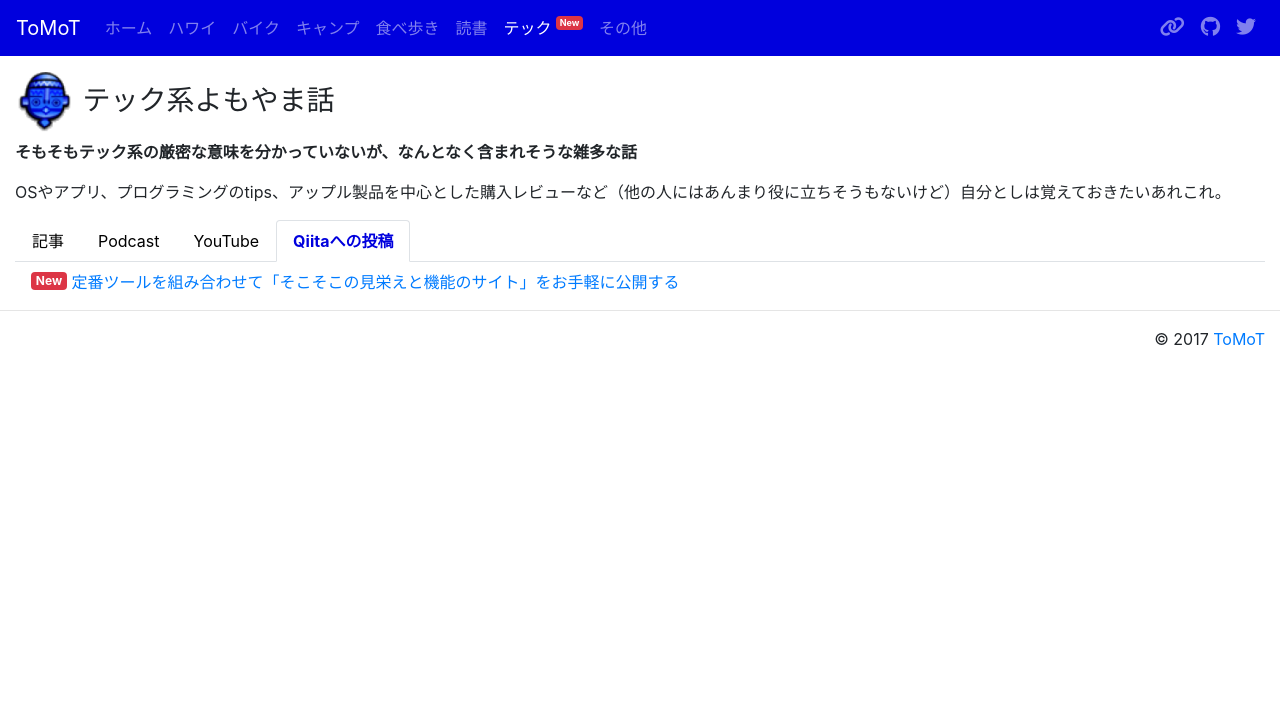
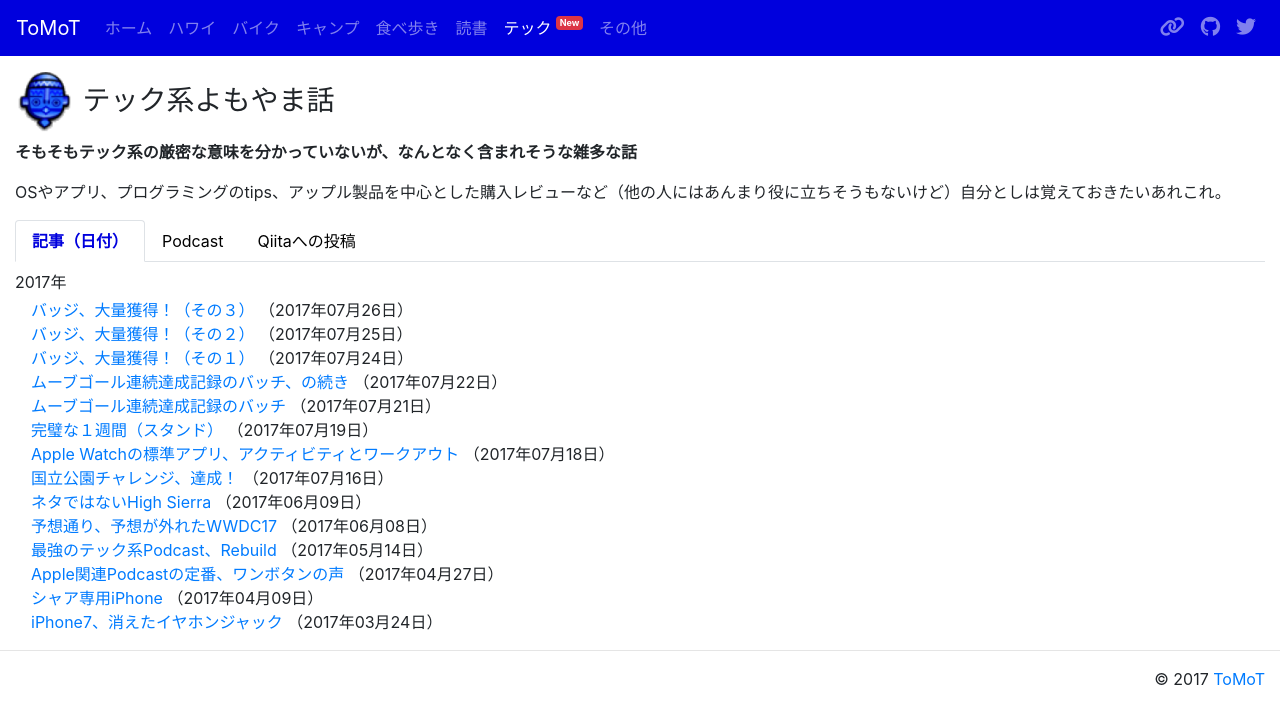
Before and after one commit to tomot/tomot.github.io, a Jekyll site: the page built from tech.md, in a window 1280 px wide. Shown: the top 724 px of the page. Built offline with Jekyll 4.4.1, drawn with Linux system fonts in a browser that asks for light colours; nearby versions of some CDN libraries.

Commit message:
separate posts every year and delete youtube

```diff
--- a/tech.md
+++ b/tech.md
@@ -9,28 +9,29 @@ OSやアプリ、プログラミングのtips、アップル製品を中心と
 
 <ul class="nav nav-tabs mb-2">
   <li class="nav-item">
-    <a class="nav-link" data-toggle="tab" href="#post" aria-controls="post" aria-selected="false">記事</a>
+    <a class="nav-link active" data-toggle="tab" href="#post-date" aria-controls="post-date" aria-selected="false">記事（日付）</a>
   </li>
   <li class="nav-item">
     <a class="nav-link" data-toggle="tab" href="#podcast" aria-controls="podcast" aria-selected="false">Podcast</a>
   </li>
   <li class="nav-item">
-    <a class="nav-link" data-toggle="tab" href="#youtube" aria-controls="youtube" aria-selected="false">YouTube</a>
-  </li>
-  <li class="nav-item">
-    <a class="nav-link active" data-toggle="tab" href="#qiita" aria-controls="qiita" aria-selected="true">Qiitaへの投稿</a>
+    <a class="nav-link" data-toggle="tab" href="#qiita" aria-controls="qiita" aria-selected="true">Qiitaへの投稿</a>
   </li>
 </ul>
 <div class="tab-content">
-  <div class="tab-pane fade" id="post">
+  <div class="tab-pane fade show active" id="post-date">
+    <p class="mb-1">2017年</p>
     {% for category in site.categories %}
       {% if category[0] == "テック" %}
         <ul class="list-unstyled ml-3">
           {% for post in category[1] %}
-            <li>
-              <a href="{{ post.url }}">{{ post.title }}</a>
-              （{{ post.date | date: "%Y年%m月%d日" }}）
-            </li>
+            {% capture year %}{{ post.date | date: "%Y" }}{% endcapture %}
+            {% if year == "2017" %}
+              <li>
+                <a href="{{ post.url }}">{{ post.title }}</a>
+                （{{ post.date | date: "%Y年%m月%d日" }}）
+              </li>
+            {% endif %}
           {% endfor %}
         </ul>
       {% endif %}
@@ -48,13 +49,10 @@ OSやアプリ、プログラミングのtips、アップル製品を中心と
       </li>
     </ul>
   </div>
-  <div class="tab-pane fade" id="youtube">
-    <p class="ml-3">Coming soon</p>
-  </div>
-  <div class="tab-pane fade show active" id="qiita">
+  <div class="tab-pane fade" id="qiita">
     <ul class="list-unstyled ml-3">
       <li>
-        <span class="badge badge-danger align-text-top">New</span> <a href="https://qiita.com/tomotlab/items/5f05b61dbed1f333bb47">定番ツールを組み合わせて「そこそこの見栄えと機能のサイト」をお手軽に公開する</a>
+        <a href="https://qiita.com/tomotlab/items/5f05b61dbed1f333bb47">定番ツールを組み合わせて「そこそこの見栄えと機能のサイト」をお手軽に公開する</a>
       </li>
     </ul>
   </div>
```
